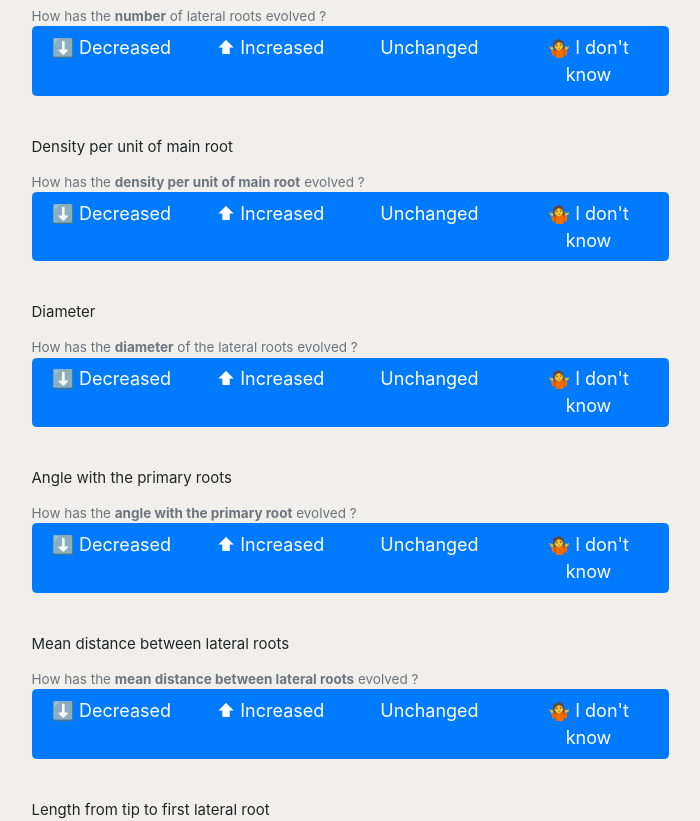
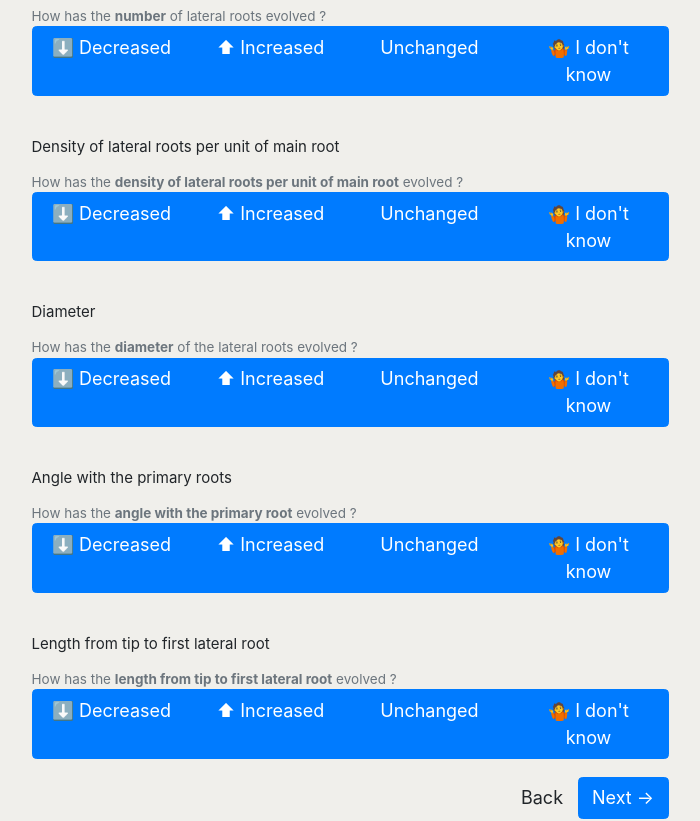
Before and after one commit to Dogson/Solify, a React (Create React App) app: page /form-2 in a window 1280 px wide. Shown: the part 720-1541 px from the top of the page, without its empty margins (290-990 px from the left). Built offline with nearby package versions, Linux system fonts and the light colour scheme.

Commit message:
updated data

```diff
--- a/src/data/data.js
+++ b/src/data/data.js
@@ -152,8 +152,8 @@ export const LATERAL_ROOTS_ATTR = {
         },
         {
             type: ATTRIBUTES.LATERAL_ROOTS.DENSITY,
-            label: "Density per unit of main root",
-            question: <span>How has the <strong>density per unit of main root</strong> evolved ?</span>,
+            label: "Density of lateral roots per unit of main root",
+            question: <span>How has the <strong>density of lateral roots per unit of main root</strong> evolved ?</span>,
             values: [POSSIBLE_VALUES.DECREASED, POSSIBLE_VALUES.INCREASED, POSSIBLE_VALUES.STOPPED]
         },
         {
@@ -166,12 +166,6 @@ export const LATERAL_ROOTS_ATTR = {
             type: ATTRIBUTES.LATERAL_ROOTS.ANGLE,
             label: "Angle with the primary roots",
             question: <span>How has the <strong>angle with the primary root</strong> evolved ?</span>,
-            values: [POSSIBLE_VALUES.DECREASED, POSSIBLE_VALUES.INCREASED, POSSIBLE_VALUES.STOPPED]
-        },
-        {
-            type: ATTRIBUTES.LATERAL_ROOTS.DISTANCE,
-            label: "Mean distance between lateral roots",
-            question: <span>How has the <strong>mean distance between lateral roots</strong> evolved ?</span>,
             values: [POSSIBLE_VALUES.DECREASED, POSSIBLE_VALUES.INCREASED, POSSIBLE_VALUES.STOPPED]
         },
         {
```
